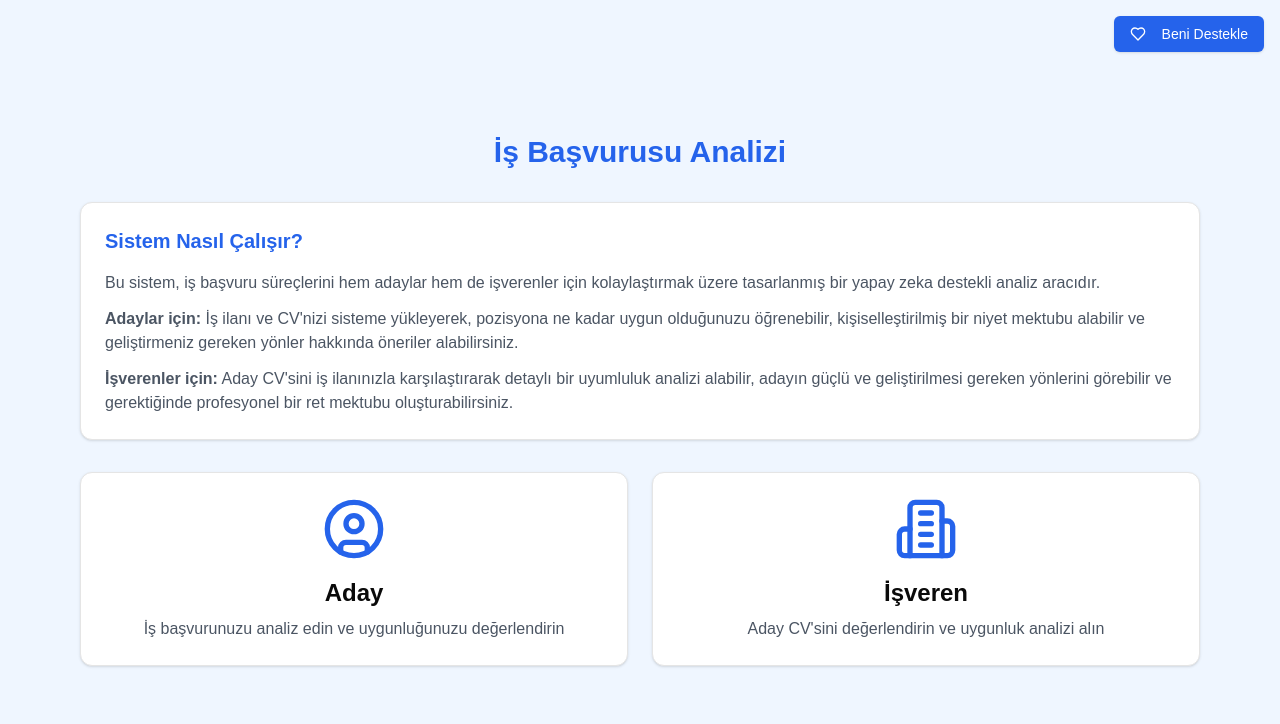
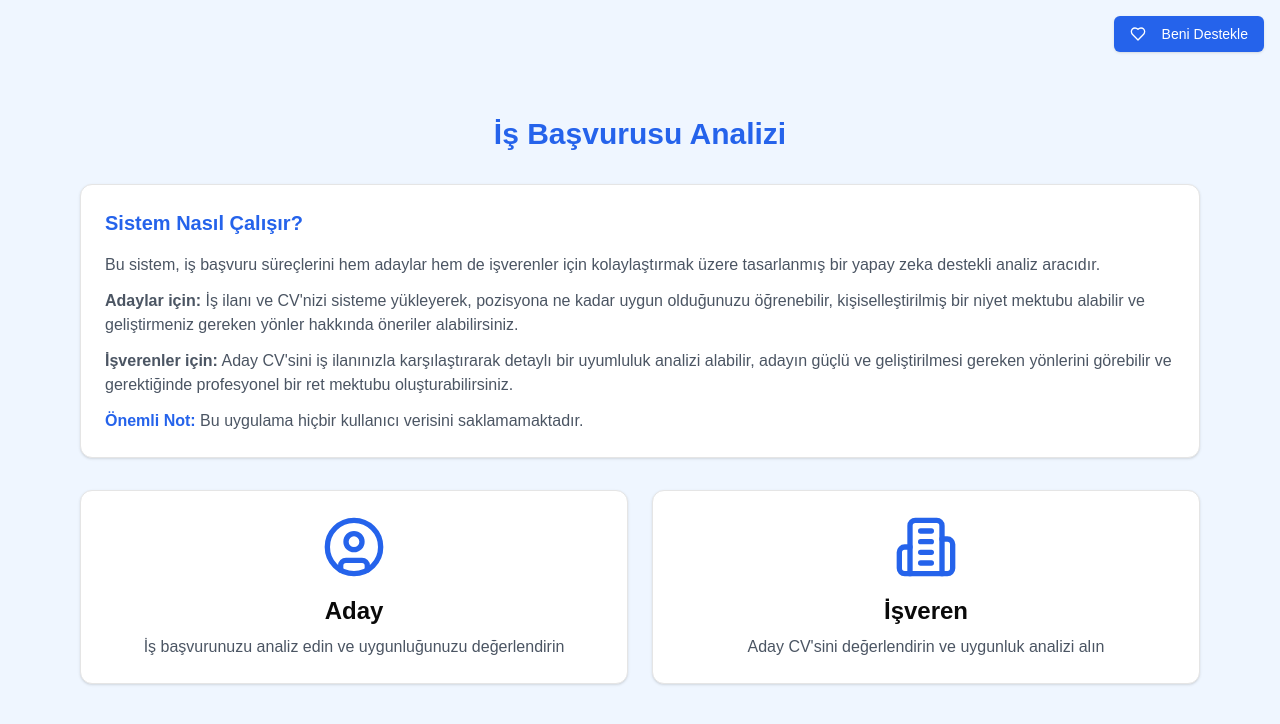
Before and after one commit to mustafaakagunduz/match-app-react, a Next.js app: page / in a window 1280 px wide. Shown: the top 724 px of the page. Built offline with nearby package versions, Linux system fonts and the light colour scheme.

Commit message:
not added

```diff
--- a/src/app/page.tsx
+++ b/src/app/page.tsx
@@ -148,6 +148,10 @@ const JobAnalyzer = () => {
               </p>
               <p>
                 <span className="font-semibold">İşverenler için:</span> Aday CV'sini iş ilanınızla karşılaştırarak detaylı bir uyumluluk analizi alabilir, adayın güçlü ve geliştirilmesi gereken yönlerini görebilir ve gerektiğinde profesyonel bir ret mektubu oluşturabilirsiniz.
+              </p>
+
+              <p>
+                <span className="font-semibold text-blue-600">Önemli Not:</span> Bu uygulama hiçbir kullanıcı verisini saklamamaktadır.
               </p>
             </div>
           </CardContent>
```
